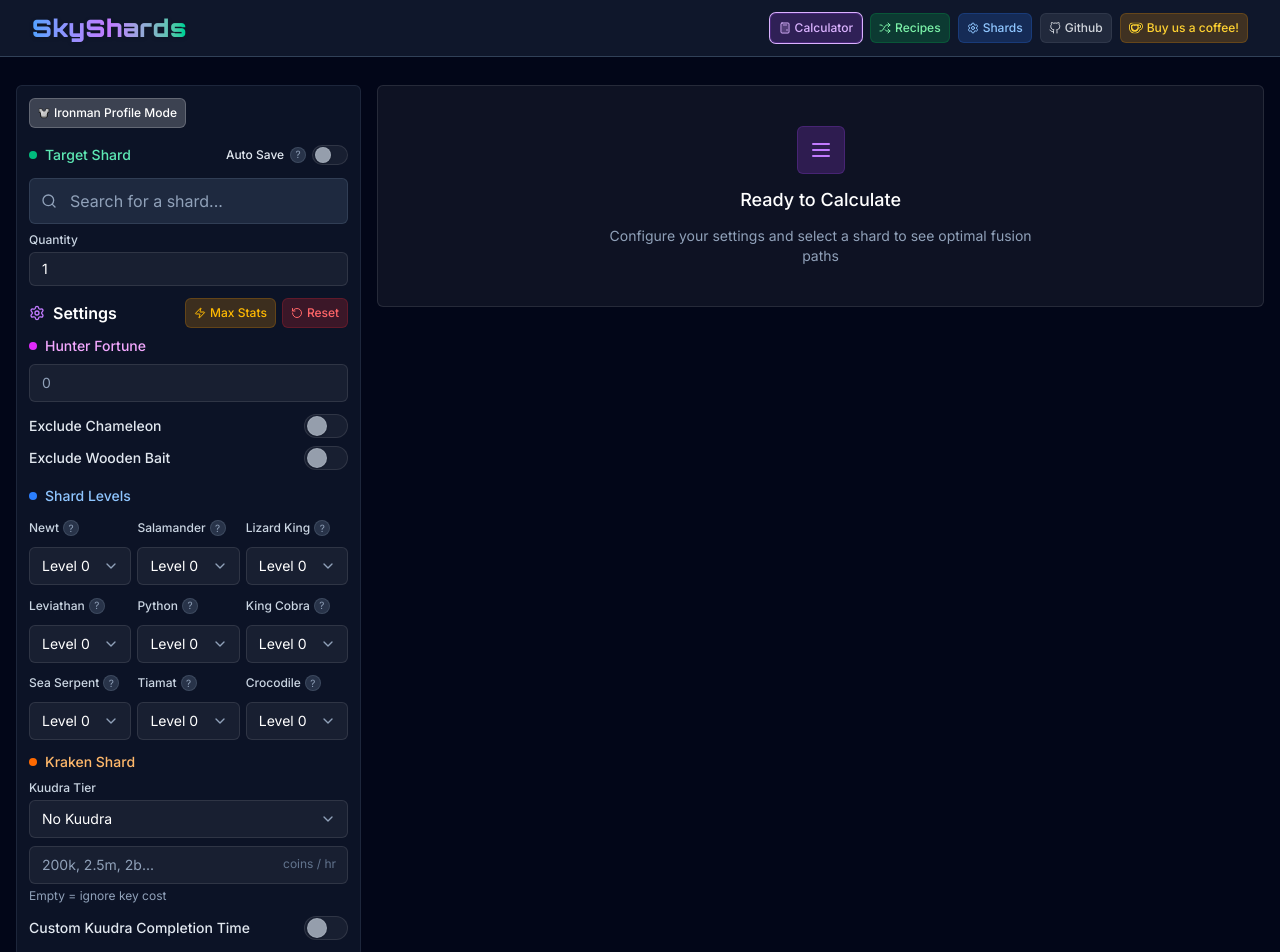
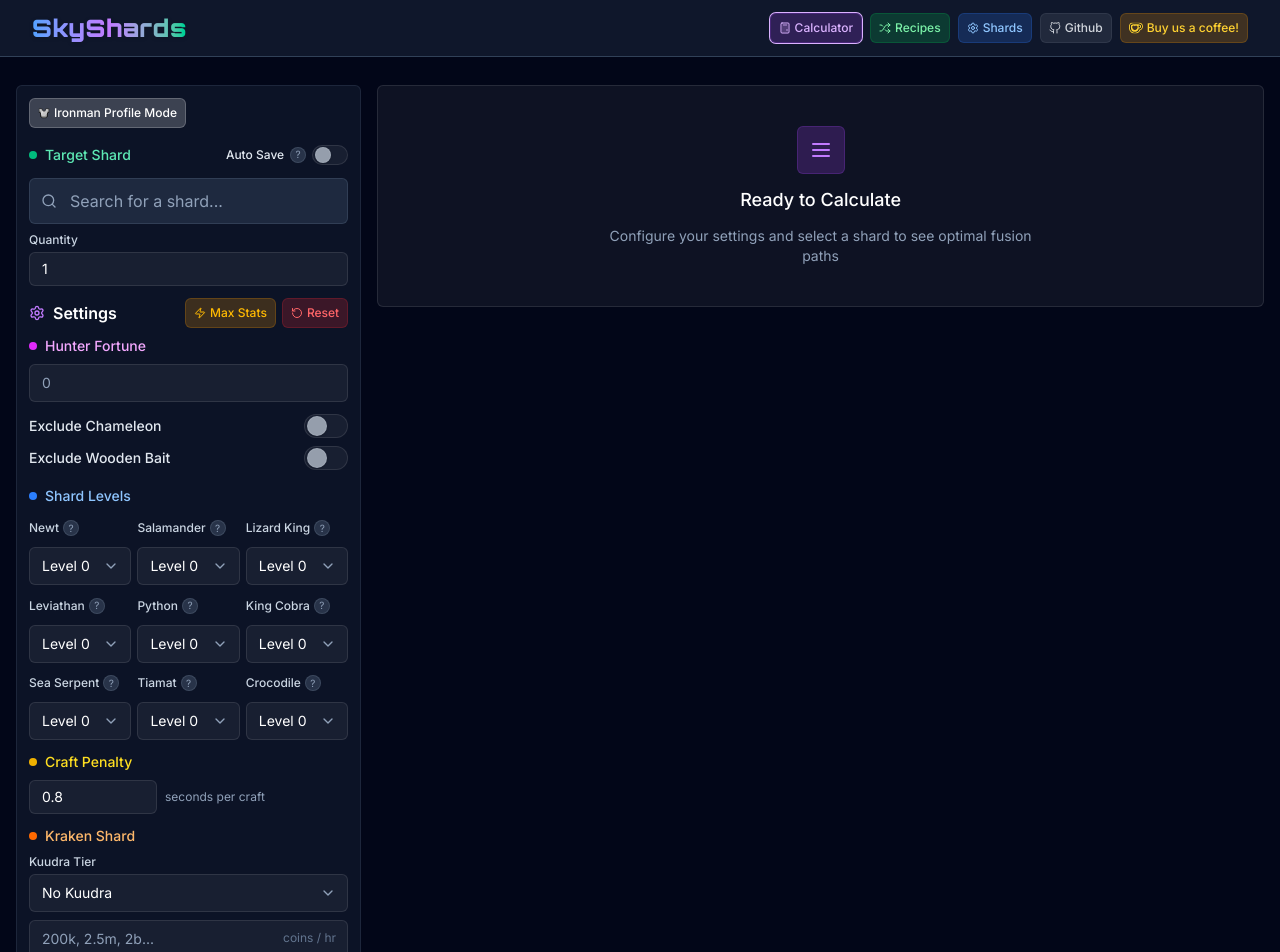
Before and after one commit to Campionnn/SkyShards, a React (Vite) app: page / in a window 1280 px wide. Shown: the top 952 px of the page. Built offline with nearby package versions, Linux system fonts and the light colour scheme.

Commit message:
custom craft penalty

```diff
--- a/src/components/forms/CalculatorForm.tsx
+++ b/src/components/forms/CalculatorForm.tsx
@@ -91,6 +91,7 @@ export const CalculatorForm: React.FC<CalculatorFormProps> = ({ onSubmit }) => {
       noWoodenBait: false,
       ironManView: currentIronManView,
       instantBuyPrices: currentInstantBuyPrices,
+      craftPenalty: currentIronManView ? 0.8 : 1000,
     };
     setForm(resetFormData);
     setMoneyInput(""); // Clear the input field
@@ -143,6 +144,21 @@ export const CalculatorForm: React.FC<CalculatorFormProps> = ({ onSubmit }) => {
       handleInputChange("shard", "");
     }
   };
+
+  // Handle craftPenalty default and mode switching
+  React.useEffect(() => {
+    if (form.craftPenalty === undefined || form.craftPenalty === null) {
+      handleInputChange("craftPenalty", form.ironManView ? 0.8 : 1000);
+    } else {
+      // If switching modes, update default only if current value matches previous default
+      if (form.ironManView && form.craftPenalty === 1000) {
+        handleInputChange("craftPenalty", 0.8);
+      } else if (!form.ironManView && form.craftPenalty === 0.8) {
+        handleInputChange("craftPenalty", 1000);
+      }
+    }
+    // eslint-disable-next-line
+  }, [form.ironManView]);
 
   return (
     <div className="bg-slate-800/40 border border-slate-600/30 rounded-md p-3 space-y-3">
@@ -364,6 +380,35 @@ export const CalculatorForm: React.FC<CalculatorFormProps> = ({ onSubmit }) => {
           </div>
         </div>
 
+        {/* Craft Penalty Input */}
+        <div className="space-y-2">
+          <h3 className="flex items-center gap-2 text-sm font-medium text-yellow-300">
+            <div className="w-2 h-2 bg-yellow-500 rounded-full"></div>
+            Craft Penalty
+          </h3>
+          <div className="flex items-center gap-2">
+            <input
+              type="number"
+              min="0"
+              step="any"
+              value={form.craftPenalty === 0 ? "" : form.craftPenalty}
+              onChange={e => {
+                const value = e.target.value;
+                if (value === "" || value === undefined || value === null) {
+                  handleInputChange("craftPenalty", form.ironManView ? 0.8 : 1000);
+                } else {
+                  handleInputChange("craftPenalty", Number(value));
+                }
+              }}
+              placeholder={form.ironManView ? "0.8" : "1000"}
+              className="w-32 px-3 py-1.5 text-sm bg-white/5 border border-white/10 rounded-md text-white placeholder-slate-400 focus:outline-none focus:ring-2 focus:ring-yellow-500/50 focus:border-yellow-500/50 transition-colors duration-200"
+            />
+            <span className="text-xs text-slate-400">
+              {form.ironManView ? "seconds per craft" : "coins per craft"}
+            </span>
+          </div>
+        </div>
+
         {/* Kraken Shard */}
         {form.ironManView && (
           <div className="space-y-2">
--- a/src/components/results/CalculationResults.tsx
+++ b/src/components/results/CalculationResults.tsx
@@ -1,6 +1,6 @@
 import React, { useState } from "react";
 import { Clock, Coins, Hammer, Target, BarChart3, TicketPercent } from "lucide-react";
-import { formatLargeNumber, formatTime } from "../../utilities";
+import {formatLargeNumber, formatNumber, formatTime} from "../../utilities";
 import type { RecipeTree, CalculationResultsProps } from "../../types/types";
 import { RecipeTreeNode } from "../tree";
 import { RecipeOverrideManager } from "../forms";
@@ -93,7 +93,7 @@ export const CalculationResults: React.FC<CalculationResultsProps> = ({
             <SummaryCard icon={TicketPercent} iconColor="text-purple-400" label="Total Coins Saved" value={formatLargeNumber((requiredQuantity * data.shards[targetShard].rate) - result.totalTime)} />
           </>
         )}
-        <SummaryCard icon={BarChart3} iconColor="text-green-400" label="Shards Produced" value={Math.floor(result.totalShardsProduced).toString()} />
+        <SummaryCard icon={BarChart3} iconColor="text-green-400" label="Shards Produced" value={formatNumber(result.totalShardsProduced).toString()} />
         <SummaryCard
           icon={Hammer}
           iconColor="text-orange-400"
--- a/src/context/CalculatorStateContext.tsx
+++ b/src/context/CalculatorStateContext.tsx
@@ -25,6 +25,7 @@ const defaultForm: CalculationFormData = {
   noWoodenBait: false,
   ironManView: true,
   instantBuyPrices: false,
+  craftPenalty: 0.8,
 };
 
 interface CalculatorStateContextType {
--- a/src/pages/CalculatorPage.tsx
+++ b/src/pages/CalculatorPage.tsx
@@ -64,7 +64,8 @@ const performCalculation = async (
     customKuudraTime: formData.customKuudraTime,
     kuudraTimeSeconds: formData.kuudraTimeSeconds,
     noWoodenBait: formData.noWoodenBait,
-    rateAsCoinValue: !formData.ironManView
+    rateAsCoinValue: !formData.ironManView,
+    craftPenalty: formData.craftPenalty,
   };
 
   callbacks.setCurrentParams(params);
--- a/src/schemas/validation.ts
+++ b/src/schemas/validation.ts
@@ -21,7 +21,8 @@ export const calculationSchema = z.object({
   kuudraTimeSeconds: z.number().min(1).nullable(),
   noWoodenBait: z.boolean(),
   ironManView: z.boolean(),
-  instantBuyPrices: z.boolean()
+  instantBuyPrices: z.boolean(),
+  craftPenalty: z.number().min(0),
 });
 
 export type CalculationFormData = z.infer<typeof calculationSchema>;
--- a/src/services/calculationService.ts
+++ b/src/services/calculationService.ts
@@ -179,8 +179,12 @@ export class CalculationService {
     const crocodileMultiplier = 1 + ((2 * params.crocodileLevel) / 100) * seaSerpentMultiplier;
     const pythonMultiplier = ((2 * params.pythonLevel) / 100) * seaSerpentMultiplier;
     const kingCobraMultiplier = (params.kingCobraLevel / 100) * seaSerpentMultiplier;
-    const craftPenalty = params.rateAsCoinValue ? 0 : 0.8 / 3600;
-
+    let craftPenalty: number;
+    if (params.rateAsCoinValue) {
+      craftPenalty = params.craftPenalty;
+    } else {
+      craftPenalty = params.craftPenalty / 3600; // convert seconds to hours
+    }
     return {
       tiamatMultiplier,
       seaSerpentMultiplier,
@@ -241,16 +245,13 @@ export class CalculationService {
 
   computeMinCosts(
     data: Data,
-    crocodileLevel: number,
-    seaSerpentLevel: number,
-    tiamatLevel: number,
-    recipeOverrides: RecipeOverride[] = [],
-    rateAsCoinValue: boolean
+    params: CalculationParams,
+    recipeOverrides: RecipeOverride[] = []
   ): { minCosts: Map<string, number>; choices: Map<string, RecipeChoice> } {
     const minCosts = new Map<string, number>();
     const choices = new Map<string, RecipeChoice>();
     const shards = Object.keys(data.shards);
-    const multipliers = this.calculateMultipliers({ crocodileLevel, seaSerpentLevel, tiamatLevel, rateAsCoinValue } as CalculationParams);
+    const multipliers = this.calculateMultipliers(params);
     const { crocodileMultiplier, craftPenalty } = multipliers;
 
     const precomputed: Record<
@@ -284,14 +285,14 @@ export class CalculationService {
 
     // Initialize with direct costs
     shards.forEach((shard) => {
-      const cost = this.getDirectCost(data.shards[shard], rateAsCoinValue);
+      const cost = this.getDirectCost(data.shards[shard], params.rateAsCoinValue);
       minCosts.set(shard, cost);
       choices.set(shard, { recipe: null });
     });
 
     const queue: string[] = [...shards];
     const inQueue = new Set<string>(queue);
-    const tolerance = rateAsCoinValue ? 1e-2 : 1e-10;
+    const tolerance = params.rateAsCoinValue ? 1e-2 : 1e-10;
 
     while (queue.length > 0) {
       const outputShard = queue.shift()!;
@@ -305,7 +306,7 @@ export class CalculationService {
       if (recipeOverride) {
         const overrideRecipe = recipeOverride.recipe;
         if (overrideRecipe === null) {
-          const directCost = this.getDirectCost(data.shards[outputShard], rateAsCoinValue);
+          const directCost = this.getDirectCost(data.shards[outputShard], params.rateAsCoinValue);
           if (Math.abs(directCost - currentCost) > tolerance) {
             minCosts.set(outputShard, directCost);
             choices.set(outputShard, { recipe: null });
@@ -479,7 +480,7 @@ export class CalculationService {
     recipeFilter?: (recipe: Recipe) => boolean
   ): Promise<{ direct: AlternativeRecipeOption | null; grouped: Record<string, AlternativeRecipeOption[]> }> {
     const data = await this.parseData(params);
-    const { minCosts } = this.computeMinCosts(data, params.crocodileLevel, params.seaSerpentLevel, params.tiamatLevel, recipeOverrides, params.rateAsCoinValue);
+    const { minCosts } = this.computeMinCosts(data, params, recipeOverrides);
     const context = this.getCostCalculationContext(params);
     const alternatives: AlternativeRecipeOption[] = [];
     const recipes = data.recipes[outputShard] || [];
@@ -619,12 +620,18 @@ export class CalculationService {
     shard: string,
     choices1: Map<string, RecipeChoice>,
     cycleNodes: string[][],
+    params: CalculationParams,
     recipeOverrides: RecipeOverride[] = [],
-    rateAsCoinValue: boolean,
     minCostsCache?: { minCosts: Map<string, number>; choices: Map<string, RecipeChoice> }
   ): RecipeTree {
     if (!minCostsCache) {
-      const result = this.computeMinCosts(data, 0, 0, 0, recipeOverrides, rateAsCoinValue);
+      const dummyParams: CalculationParams = {
+        ...params,
+        seaSerpentLevel: 0,
+        tiamatLevel: 0,
+        crocodileLevel: 0,
+      };
+      const result = this.computeMinCosts(data, dummyParams, recipeOverrides);
       minCostsCache = { minCosts: result.minCosts, choices: result.choices };
     }
 
@@ -636,9 +643,9 @@ export class CalculationService {
         return minCosts.get(shard)! < minCosts.get(minShard)! ? shard : minShard;
       }, cycleNodes.flat()[0]);
 
-      const tree = this.buildRecipeTree(data, targetShard, choices, [], recipeOverrides, rateAsCoinValue, minCostsCache);
+      const tree = this.buildRecipeTree(data, targetShard, choices, [], params, recipeOverrides, minCostsCache);
       const craftCounter = { total: 0 };
-      this.assignQuantities(tree, data.shards[targetShard].fuse_amount, data, craftCounter, choices, 1, recipeOverrides, rateAsCoinValue);
+      this.assignQuantities(tree, data.shards[targetShard].fuse_amount, data, craftCounter, choices, 1, params, recipeOverrides);
 
       return {
         shard,
@@ -663,8 +670,8 @@ export class CalculationService {
     } else {
       const recipe = choice.recipe;
       const [input1, input2] = recipe.inputs;
-      const tree1 = this.buildRecipeTree(data, input1, choices1, cycleNodes, recipeOverrides, rateAsCoinValue, minCostsCache);
-      const tree2 = this.buildRecipeTree(data, input2, choices1, cycleNodes, recipeOverrides, rateAsCoinValue, minCostsCache);
+      const tree1 = this.buildRecipeTree(data, input1, choices1, cycleNodes, params, recipeOverrides, minCostsCache);
+      const tree2 = this.buildRecipeTree(data, input2, choices1, cycleNodes, params, recipeOverrides, minCostsCache);
 
       if (cycleNodes.flat().includes(shard)) {
         return {
@@ -695,8 +702,8 @@ export class CalculationService {
     craftCounter: { total: number },
     choices: Map<string, RecipeChoice>,
     crocodileMultiplier: number,
+    params: CalculationParams,
     recipeOverrides: RecipeOverride[] = [],
-    ratesAsCoinValue: boolean
   ): void {
     tree.quantity = requiredQuantity;
 
@@ -714,8 +721,8 @@ export class CalculationService {
         const input1Quantity = craftsNeeded * fuse1;
         const input2Quantity = craftsNeeded * fuse2;
 
-        this.assignQuantities(tree.inputs[0], input1Quantity, data, craftCounter, choices, crocodileMultiplier, recipeOverrides, ratesAsCoinValue);
-        this.assignQuantities(tree.inputs[1], input2Quantity, data, craftCounter, choices, crocodileMultiplier, recipeOverrides, ratesAsCoinValue);
+        this.assignQuantities(tree.inputs[0], input1Quantity, data, craftCounter, choices, crocodileMultiplier, params, recipeOverrides);
+        this.assignQuantities(tree.inputs[1], input2Quantity, data, craftCounter, choices, crocodileMultiplier, params, recipeOverrides);
         break;
       }
       case "cycleNode": {
@@ -729,8 +736,8 @@ export class CalculationService {
         const fuse1 = data.shards[input1].fuse_amount;
         const fuse2 = data.shards[input2].fuse_amount;
 
-        this.assignQuantities(tree.inputs[0], fuse1, data, craftCounter, choices, crocodileMultiplier, recipeOverrides, ratesAsCoinValue);
-        this.assignQuantities(tree.inputs[1], fuse2, data, craftCounter, choices, crocodileMultiplier, recipeOverrides, ratesAsCoinValue);
+        this.assignQuantities(tree.inputs[0], fuse1, data, craftCounter, choices, crocodileMultiplier, params, recipeOverrides);
+        this.assignQuantities(tree.inputs[1], fuse2, data, craftCounter, choices, crocodileMultiplier, params, recipeOverrides);
         break;
       }
 
@@ -796,8 +803,8 @@ export class CalculationService {
             const totalQuantityNeeded = quantityPerCycle * totalCycles;
             const inputChoice = choices.get(inputId);
             if (inputChoice && inputChoice.recipe) {
-              const inputTree = this.buildRecipeTree(data, inputId, choices, [], recipeOverrides, ratesAsCoinValue);
-              this.assignQuantities(inputTree, totalQuantityNeeded, data, craftCounter, choices, crocodileMultiplier, recipeOverrides, ratesAsCoinValue);
+              const inputTree = this.buildRecipeTree(data, inputId, choices, [], params, recipeOverrides);
+              this.assignQuantities(inputTree, totalQuantityNeeded, data, craftCounter, choices, crocodileMultiplier, params, recipeOverrides);
             }
           });
         }
@@ -879,13 +886,13 @@ export class CalculationService {
       };
     }
 
-    const { choices } = this.computeMinCosts(data, params.crocodileLevel, params.seaSerpentLevel, params.tiamatLevel, recipeOverrides, params.rateAsCoinValue);
+    const { choices } = this.computeMinCosts(data, params, recipeOverrides);
     const cycleNodes = params.crocodileLevel > 0 || recipeOverrides.length > 0 ? this.findCycleNodes(choices) : [];
-    const tree = this.buildRecipeTree(data, targetShard, choices, cycleNodes, recipeOverrides, params.rateAsCoinValue);
+    const tree = this.buildRecipeTree(data, targetShard, choices, cycleNodes, params, recipeOverrides);
     const craftCounter = { total: 0 };
     const multipliers = this.calculateMultipliers(params);
     const { crocodileMultiplier } = multipliers;
-    this.assignQuantities(tree, requiredQuantity, data, craftCounter, choices, crocodileMultiplier, recipeOverrides, params.rateAsCoinValue);
+    this.assignQuantities(tree, requiredQuantity, data, craftCounter, choices, crocodileMultiplier, params, recipeOverrides);
 
     const totalQuantities = this.collectTotalQuantities(tree, data);
 
@@ -899,7 +906,7 @@ export class CalculationService {
       totalShardsProduced = craftsNeeded * outputQuantity;
     }
 
-    const craftTime = params.rateAsCoinValue ? 0 : (craftCounter.total * 0.8) / 3600;
+    const craftTime = params.rateAsCoinValue ? craftCounter.total * params.craftPenalty : (craftCounter.total * params.craftPenalty) / 3600;
 
     const shardWeights: Map<string, number> = new Map();
     for (const [shardId, quantity] of totalQuantities.entries()) {
--- a/src/types/types.ts
+++ b/src/types/types.ts
@@ -100,7 +100,8 @@ export interface CalculationParams {
   customKuudraTime: boolean;
   kuudraTimeSeconds: number | null;
   noWoodenBait: boolean;
-  rateAsCoinValue: boolean
+  rateAsCoinValue: boolean;
+  craftPenalty: number;
 }
 
 export interface CalculationResult {
```
